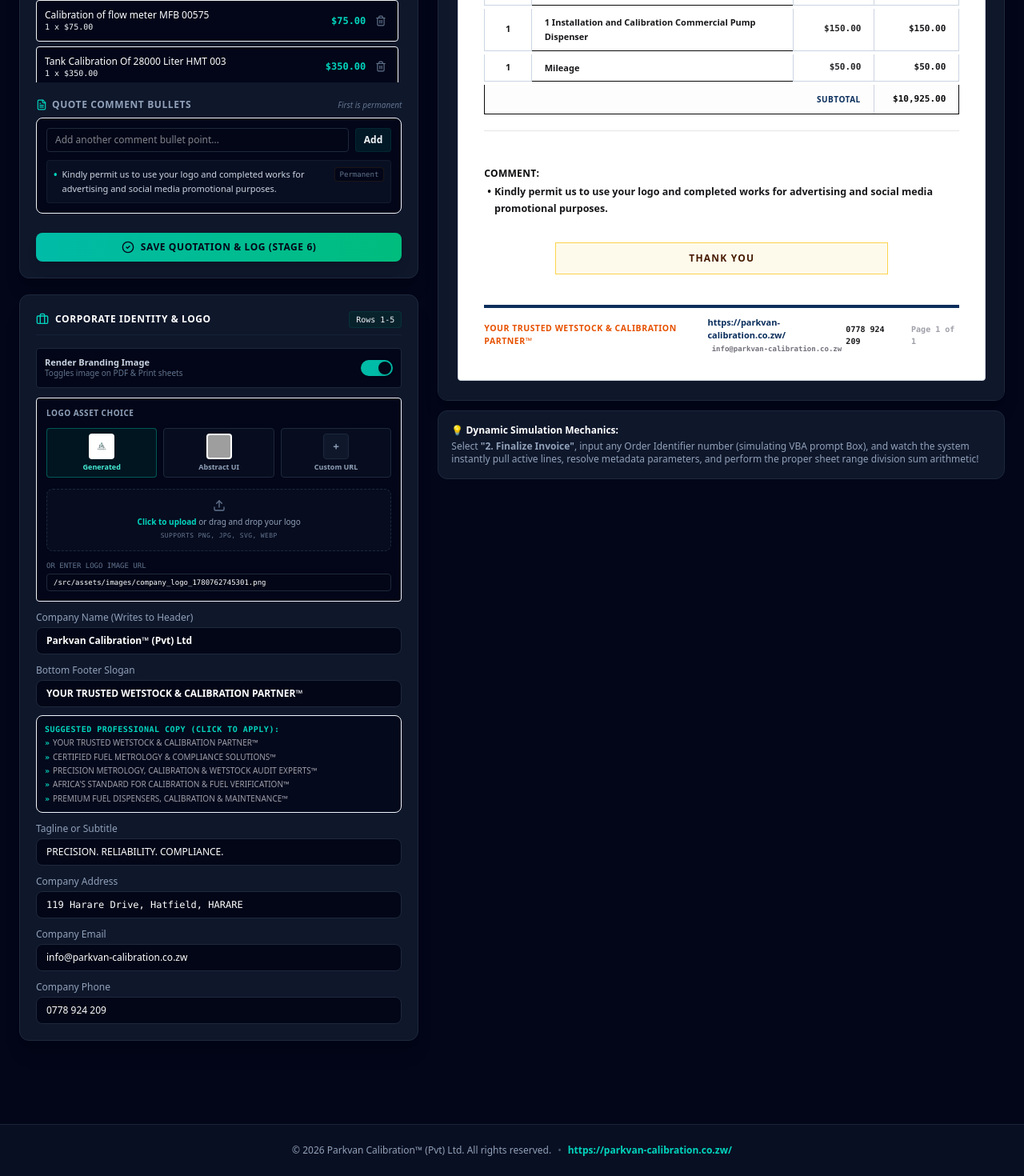
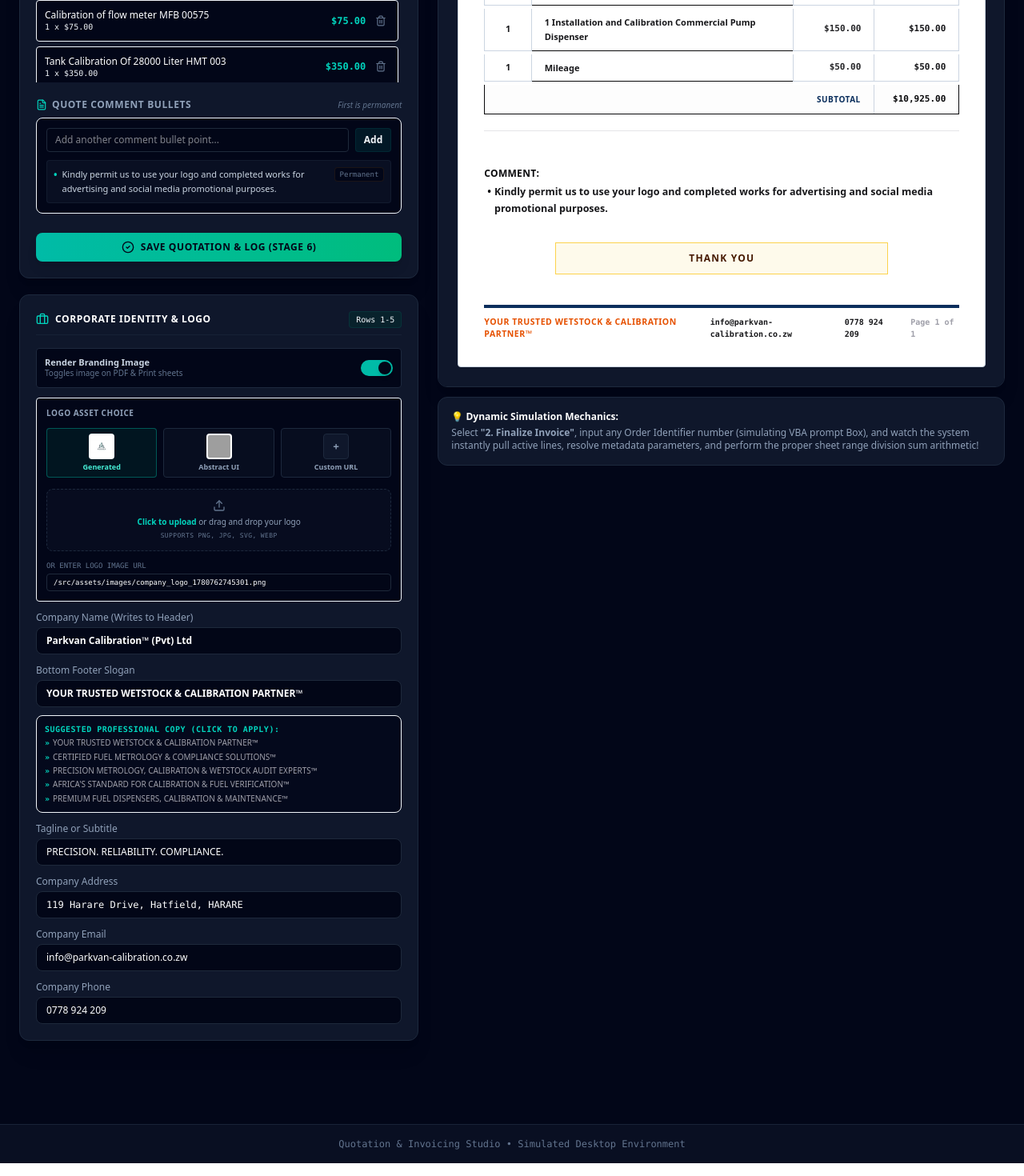
Before and after one commit to ParkvanCal/Invoice-Generator, a React (Vite) app: page / in a window 1280 px wide. Shown: the part 848-2318 px from the top of the page at 80% size. Built offline with nearby package versions, Linux system fonts and the light colour scheme; grey boxes are pictures that could not be loaded.

Commit message:
refactor: update print layout and footer branding
Adjust print margins and layout calculations to ensure consistent document formatting and replace hardcoded web links with the official company email in the footer.

```diff
--- a/src/App.tsx
+++ b/src/App.tsx
@@ -2227,19 +2227,9 @@
                         {brCompanyFooterTagline}
                       </span>
 
-                      <div className="flex flex-col items-center">
-                        <a
-                          href="https://parkvan-calibration.co.zw/"
-                          target="_blank"
-                          rel="noopener noreferrer"
-                          className="font-sans font-black text-[#0A2E5C] text-[11px] hover:underline"
-                        >
-                          https://parkvan-calibration.co.zw/
-                        </a>
-                        <span className="font-mono text-[9px] text-zinc-500 font-bold select-text mt-0.5">
-                          {brCompanyEmail || 'info@parkvan-calibration.co.zw'}
-                        </span>
-                      </div>
+                      <span className="font-mono font-bold select-text">
+                        {brCompanyEmail || 'sales@parkvancalibration.co.zw'}
+                      </span>
 
                       <div className="flex items-center gap-4 font-mono font-bold">
                         <span className="select-text">{brCompanyPhone || '+263 77 241 3600'}</span>
@@ -2251,7 +2241,10 @@
 
               </div>
 
-
+              {/* Print-only custom URL footer simulating native print footer but with rebranded custom domain */}
+              <div className="hidden print:block absolute -bottom-[22px] left-2 text-[8px] font-sans text-zinc-400 select-all font-semibold uppercase tracking-wider">
+                https://parkvan-calibration.co.zw/
+              </div>
 
             </div>
 
@@ -2268,17 +2261,8 @@
 
       </main>
 
-      <footer className="bg-slate-900/60 border-t border-slate-800/80 p-6 text-center text-xs text-slate-400 mt-20 font-sans print:hidden flex flex-col sm:flex-row items-center justify-center gap-2">
-        <span>© 2026 Parkvan Calibration™ (Pvt) Ltd. All rights reserved.</span>
-        <span className="hidden sm:inline text-slate-600">•</span>
-        <a
-          href="https://parkvan-calibration.co.zw/"
-          target="_blank"
-          rel="noopener noreferrer"
-          className="text-teal-400 hover:text-teal-300 font-bold hover:underline"
-        >
-          https://parkvan-calibration.co.zw/
-        </a>
+      <footer className="bg-slate-900/60 border-t border-slate-800/80 p-4 text-center text-xs text-slate-500 mt-20 font-mono print:hidden">
+        Quotation & Invoicing Studio • Simulated Desktop Environment
       </footer>
 
     </div>
--- a/src/index.css
+++ b/src/index.css
@@ -37,7 +37,7 @@
 /* Perfect print layout stylesheets. Isolates the Excel sheet template entirely onto clean pages. */
 @page {
   size: portrait;
-  margin: 0; /* Removing margins forces the browser to suppress default headers and footers (like URL / date / title in corners). */
+  margin: 0 !important; /* Hides default print headers and footers (date, title, URL, page number) */
 }
 
 @media print {
@@ -139,17 +139,17 @@
     justify-content: space-between !important;
     background-color: #ffffff !important;
     color: #09090b !important;
-    margin: 0 !important;
-    padding: 10mm 12mm !important; /* Elegant simulated page margins on physical sheet */
-    width: 100% !important;
-    max-width: 100% !important;
-    min-width: 100% !important;
+    margin: 12mm 15mm 12mm 15mm !important; /* Perfect Margins for printed page */
+    padding: 0 !important;
+    width: calc(100% - 30mm) !important;
+    max-width: calc(100% - 30mm) !important;
+    min-width: calc(100% - 30mm) !important;
+    height: calc(100% - 24mm) !important;
+    min-height: calc(100% - 24mm) !important;
     box-shadow: none !important;
     border: none !important;
     page-break-inside: avoid !important;
     break-inside: avoid !important;
-    height: 100% !important;
-    min-height: 100% !important;
     box-sizing: border-box !important;
   }
 
```
